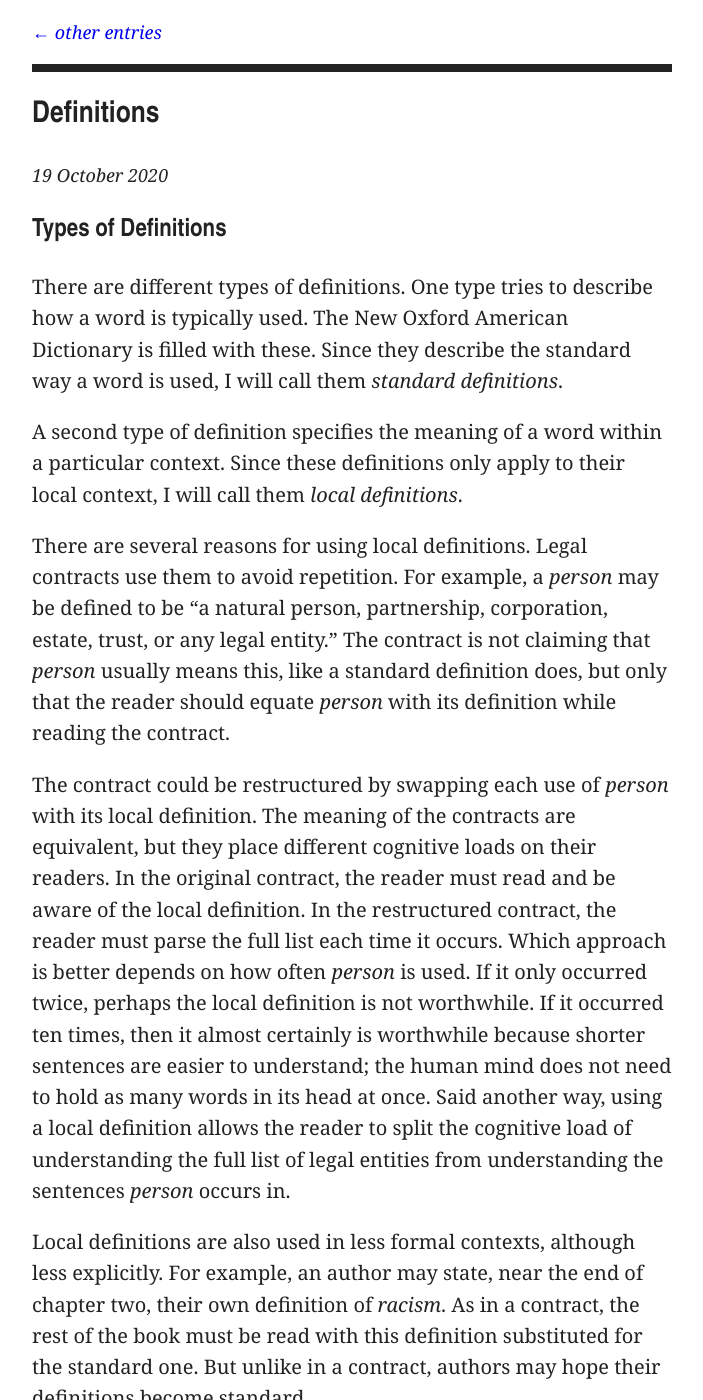
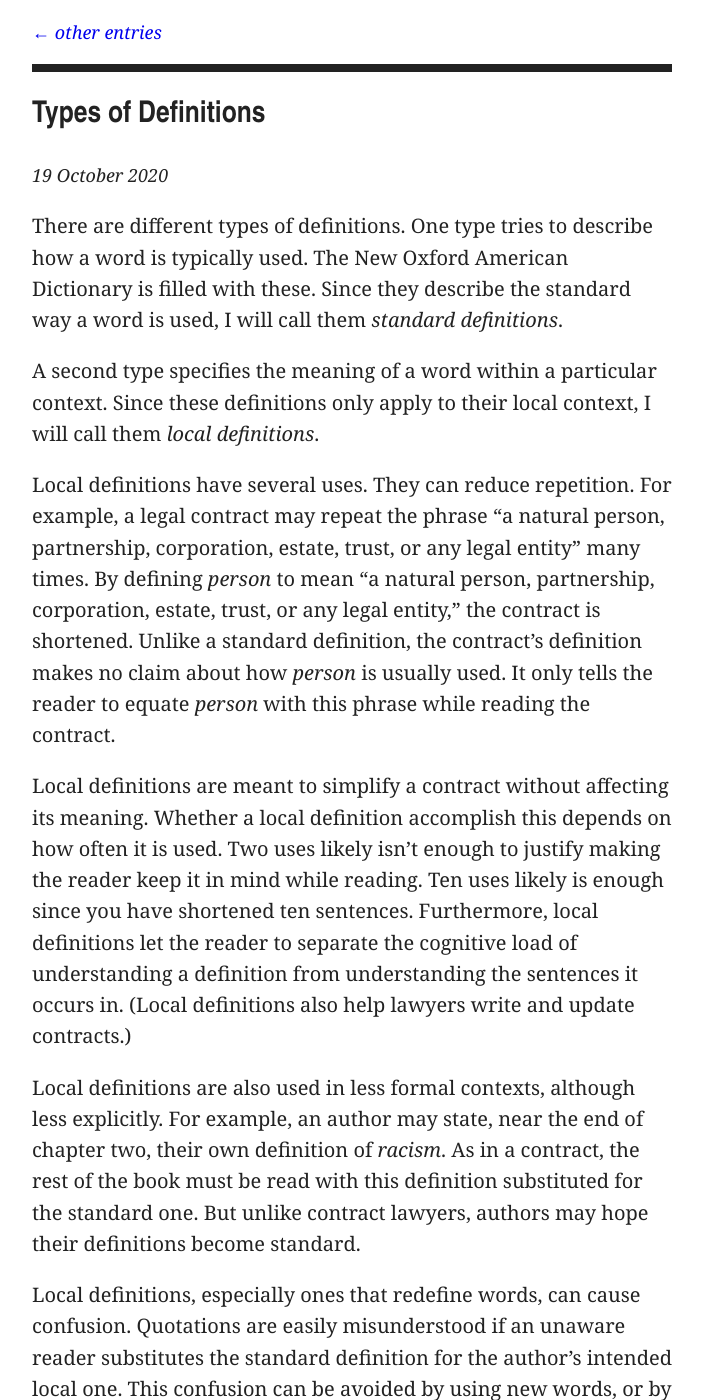
Before and after one commit to artsandmetaphysics/goodlifeodyssey, a Jekyll site: the page built from _essays/types-of-definitions.md, in a window 1280 px wide and 1400 px high. Shown: the whole window, without its empty margins (288-991 px from the left). Built offline with Jekyll 4.4.1, drawn with Linux system fonts in a browser that asks for light colours; some of the changed text lies outside the part shown.

Commit message:
Add content

```diff
--- a/_essays/definitions.md
+++ b/_essays/types-of-definitions.md
@@ -1,36 +1,37 @@
 ---
 title: >
- Definitions
+ Types of Definitions
 description: >
 redirect_from:
  - /on-definitions
 ---
 
-## Types of Definitions
-
 There are different types of definitions. One type tries to describe how a word is typically used. The New Oxford American Dictionary is filled with these. Since they describe the standard way a word is used, I will call them _standard definitions_.
 
-A second type of definition specifies the meaning of a word within a particular context. Since these definitions only apply to their local context, I will call them _local definitions_.
+A second type specifies the meaning of a word within a particular context. Since these definitions only apply to their local context, I will call them _local definitions_.
 
-There are several reasons for using local definitions. Legal contracts use them to avoid repetition. For example, a _person_ may be defined to be “a natural person, partnership, corporation, estate, trust, or any legal entity.” The contract is not claiming that _person_ usually means this, like a standard definition does, but only that the reader should equate _person_ with its definition while reading the contract.
+Local definitions have several uses. They can reduce repetition. For example, a legal contract may repeat the phrase “a natural person, partnership, corporation, estate, trust, or any legal entity” many times. By defining _person_ to mean “a natural person, partnership, corporation, estate, trust, or any legal entity,” the contract is shortened. Unlike a standard definition, the contract’s definition makes no claim about how _person_ is usually used. It only tells the reader to equate _person_ with this phrase while reading the contract.
 
-The contract could be restructured by swapping each use of _person_ with its local definition. The meaning of the contracts are equivalent, but they place different cognitive loads on their readers. In the original contract, the reader must read and be aware of the local definition. In the restructured contract, the reader must parse the full list each time it occurs. Which approach is better depends on how often _person_ is used. If it only occurred twice, perhaps the local definition is not worthwhile. If it occurred ten times, then it almost certainly is worthwhile because shorter sentences are easier to understand; the human mind does not need to hold as many words in its head at once. Said another way, using a local definition allows the reader to split the cognitive load of understanding the full list of legal entities from understanding the sentences _person_ occurs in.
+Local definitions are meant to simplify a contract without affecting its meaning. Whether a local definition accomplish this depends on how often it is used. Two uses likely isn’t enough to justify making the reader keep it in mind while reading. Ten uses likely is enough since you have shortened ten sentences. Furthermore, local definitions let the reader to separate the cognitive load of understanding a definition from understanding the sentences it occurs in. (Local definitions also help lawyers write and update contracts.)
 
-Local definitions are also used in less formal contexts, although less explicitly. For example, an author may state, near the end of chapter two, their own definition of _racism_. As in a contract, the rest of the book must be read with this definition substituted for the standard one. But unlike in a contract, authors may hope their definitions become standard.
+Local definitions are also used in less formal contexts, although less explicitly. For example, an author may state, near the end of chapter two, their own definition of _racism_. As in a contract, the rest of the book must be read with this definition substituted for the standard one. But unlike contract lawyers, authors may hope their definitions become standard.
 
 Local definitions, especially ones that redefine words, can cause confusion. Quotations are easily misunderstood if an unaware reader substitutes the standard definition for the author’s intended local one. This confusion can be avoided by using new words, or by using longer, more precise phrases, instead. But both alternatives have shortcomings. New words are hard to remember, and phrases get tiresome. The latter problem may be evident in my use of the phrases _local definition_ and _standard definition_.
 
-A local definition can’t be _wrong_. It can only be _useless_. Perhaps its too precise or too general or too confusing to be needed.
+A local definition can’t be _wrong_. It can only be _useless_—too precise, too general, or too confusing to be needed.
 
-A standard definition can be _wrong_ if it’s not what people usually mean by the word. Language purists may have other reasons why a definition is wrong, but I think they’re usually born out of frustration that their words are changing.
+A standard definition can be _wrong_ if it’s not what people usually mean by the word. Language purists may have other reasons why a definition is wrong, but I think they’re usually born out of frustration that standard definitions can shift over time.
 
-Languages change, which is one reason Shakespeare is hard to understand and is also one reason it is hard to know what _people usually mean_. Word use also varies geographically, which is why there are British dictionaries and American dictionaries. Even two same-aged Americans will use words differently.
+These language shifts are one reason that Shakespeare is hard to understand. and is also one reason it is hard to know what _people usually mean_. Word use also varies geographically, which is why there are British dictionaries and American dictionaries. Even two same-aged Americans will use words differently.
 
 Despite these complexities, whether a standard definition is correct is a question of averages. What does the average American mean when they use _racism_? This question is hard, but not impossible, to answer. To do so, dictionary writers collect billions of American sentences to analyze how, and how often, words are used in them. They also track how word use changes and update their definitions accordingly.
 
 Sometimes words have competing definitions. This can occur for political reasons, but it is also common among academics. Ten out of fifteen of the professors in a niche prefer one definition and the other five another. When they publish, local definitions are given to avoid confusion. “I’m using Johnston’s definition of the word.” Nobody outside their niche needs such a specific word, so nobody else cares.
 
+{% comment %}
 ## Circular Definitions and How We Learn
+
+As we mentioned earlier, local definitions can usually be removed by substituting the words with their meanings. This is not true for standard definitions.
 
 Standard definitions, and the dictionary, give speakers and authors a dependable bag of meanings to rely on. They can use these words without bothering to give definitions. This is convenient, since definitions are usually boring. Tell me what you want to say! But the standard definitions are more than just a convenience … TODO segue into recursive nature of words.
 
@@ -76,8 +77,6 @@
 
 Words and their definitions do not exist in isolation; definitions can have ethical and political implications. When this is the case, people often will say a definition is _wrong_ even though it may be what people _usually mean_ by the word. For example, people say things like “we should change how we define beauty to be more inclusive.” This statement is not saying the definition of beauty is wrong because it is, empirically, not what people usually mean by the word beauty. Rather, they are saying the word is wrong because it leads to unethical behavior.
 
-{% comment %}
-
 What makes a better understanding of words useful?
 
 - Avoid misunderstanding others
@@ -96,5 +95,4 @@
 
 ---
 
-
 {% endcomment %}
```
Also changed, not shown: essays/types-of-definitions.md (renamed from essays/definitions.md, +11 -13 lines), index.md (+1 -1 lines).
